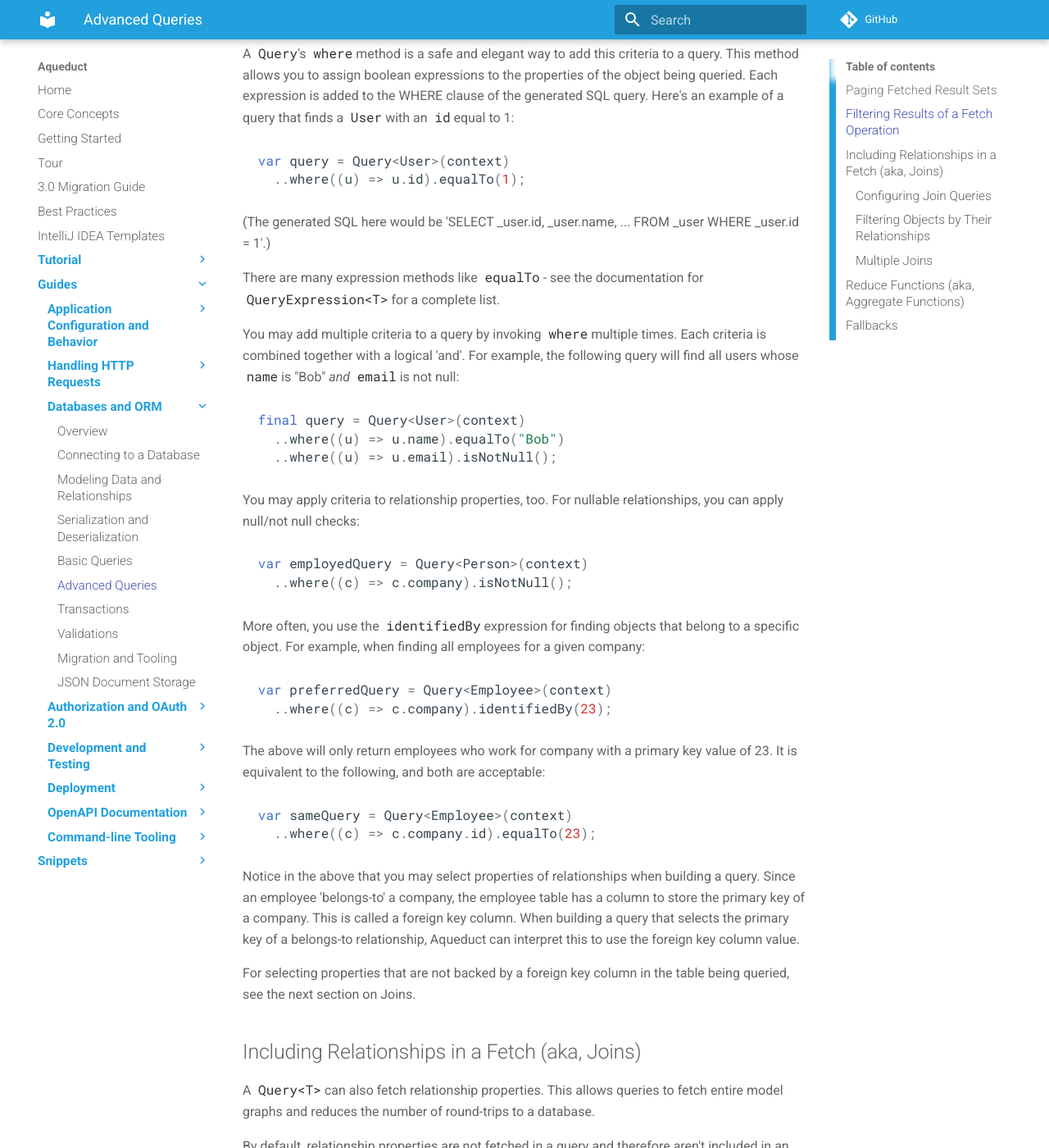
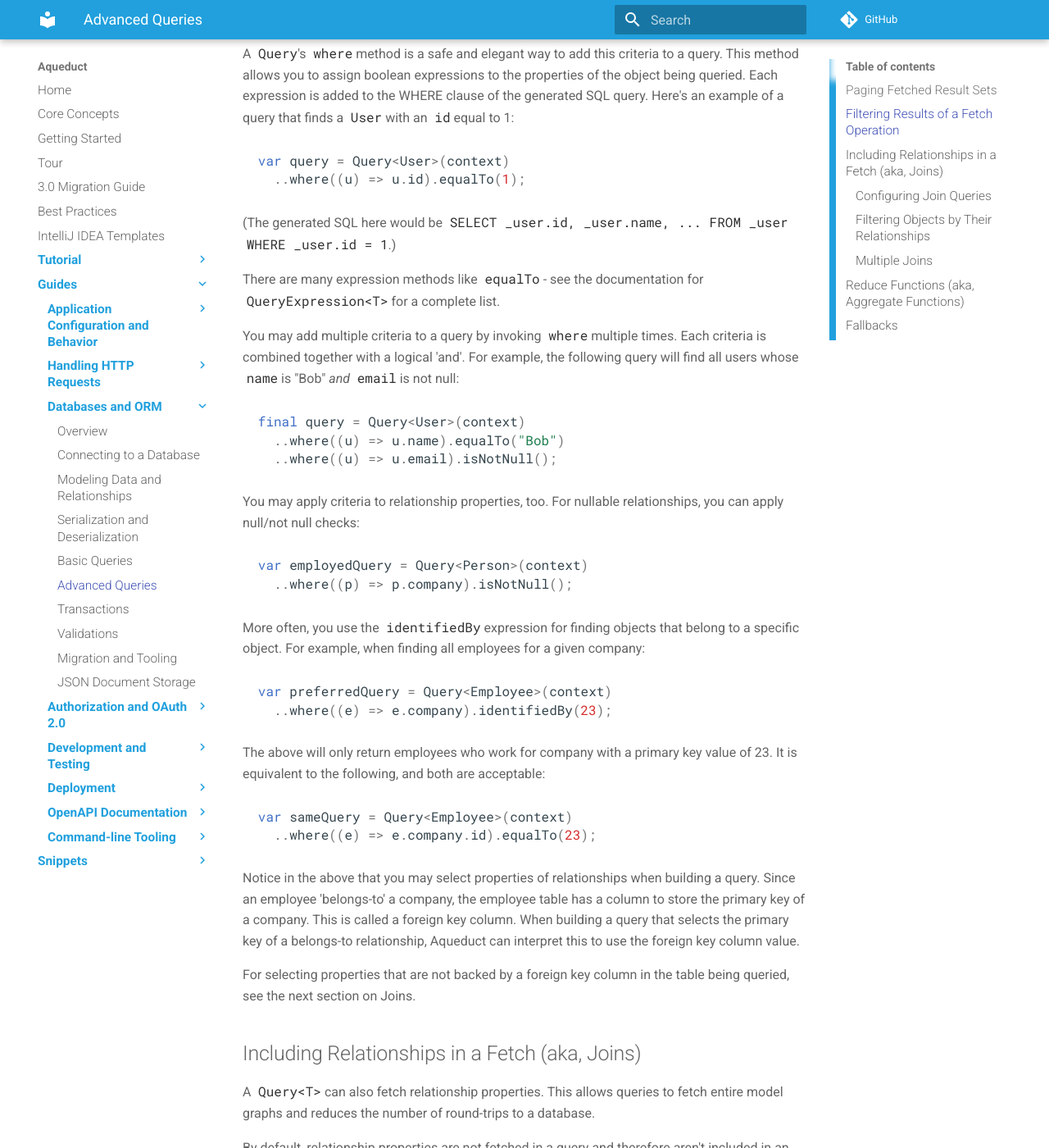
Before and after one commit to stablekernel/aqueduct, an MkDocs documentation site: the page built from source/docs/db/advanced_queries.md, in a window 1280 px wide and 1400 px high, scrolled down 2568 px. Shown: the whole window at 82% size. Built offline with MkDocs 1.6.1 and Material for MkDocs 9.7.7, drawn with Linux system fonts in a browser that asks for light colours; comment, search, counter and statistics services are not loaded; old or Windows-style settings are respelled for this version of MkDocs.

````diff
--- a/source/docs/db/advanced_queries.md
+++ b/source/docs/db/advanced_queries.md
@@ -55,7 +55,7 @@ var query = Query<User>(context)
   ..where((u) => u.id).equalTo(1);
 ```
 
-(The generated SQL here would be 'SELECT \_user.id, \_user.name, ... FROM \_user WHERE \_user.id = 1'.)
+(The generated SQL here would be `SELECT _user.id, _user.name, ... FROM _user WHERE _user.id = 1`.)
 
 There are many expression methods like `equalTo` - see the documentation for `QueryExpression<T>` for a complete list.
 
@@ -71,21 +71,21 @@ You may apply criteria to relationship properties, too. For nullable relationshi
 
 ```dart
 var employedQuery = Query<Person>(context)
-  ..where((c) => c.company).isNotNull();
+  ..where((p) => p.company).isNotNull();
 ```
 
 More often, you use the `identifiedBy` expression for finding objects that belong to a specific object. For example, when finding all employees for a given company:
 
 ```dart
 var preferredQuery = Query<Employee>(context)
-  ..where((c) => c.company).identifiedBy(23);
+  ..where((e) => e.company).identifiedBy(23);
 ```
 
 The above will only return employees who work for company with a primary key value of 23. It is equivalent to the following, and both are acceptable:
 
 ```dart
 var sameQuery = Query<Employee>(context)
-  ..where((c) => c.company.id).equalTo(23);
+  ..where((e) => e.company.id).equalTo(23);
 ```
 
 Notice in the above that you may select properties of relationships when building a query. Since an employee 'belongs-to' a company, the employee table has a column to store the primary key of a company. This is called a foreign key column. When building a query that selects the primary key of a belongs-to relationship, Aqueduct can interpret this to use the foreign key column value.
````
